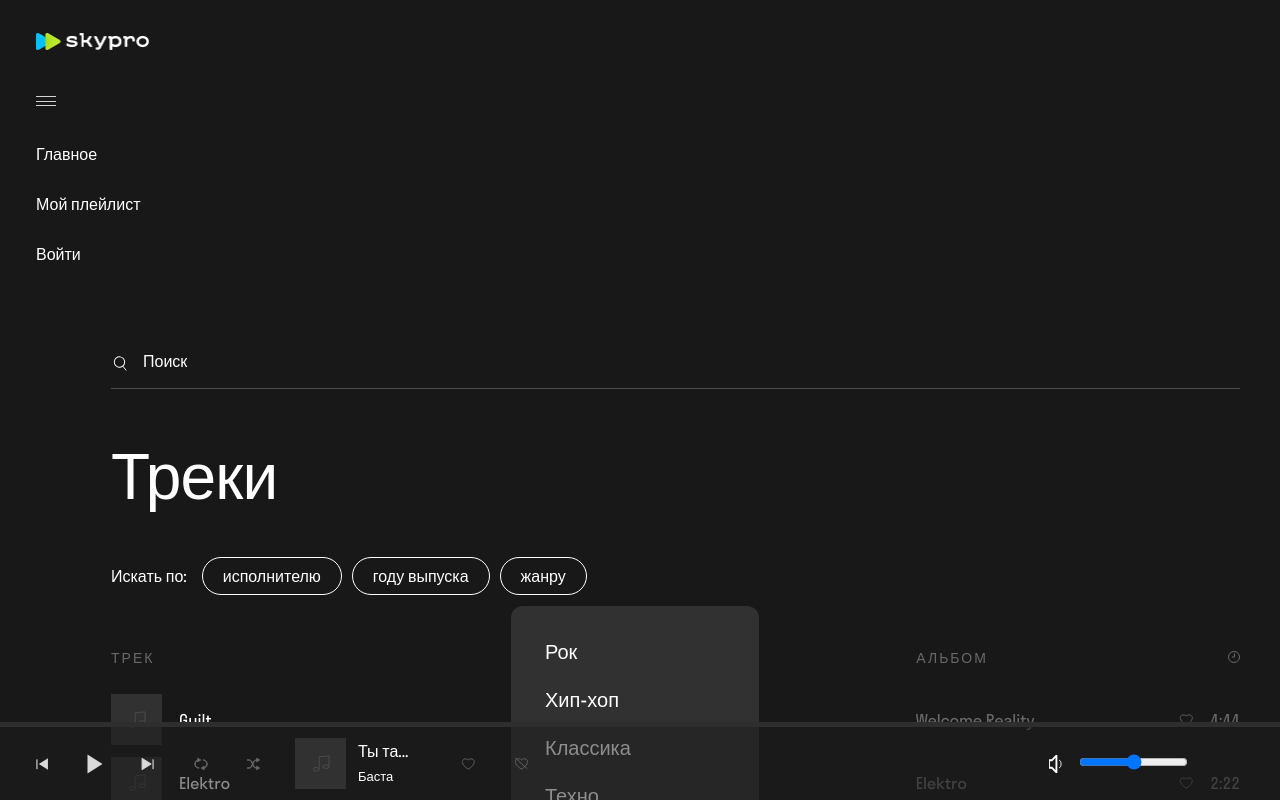
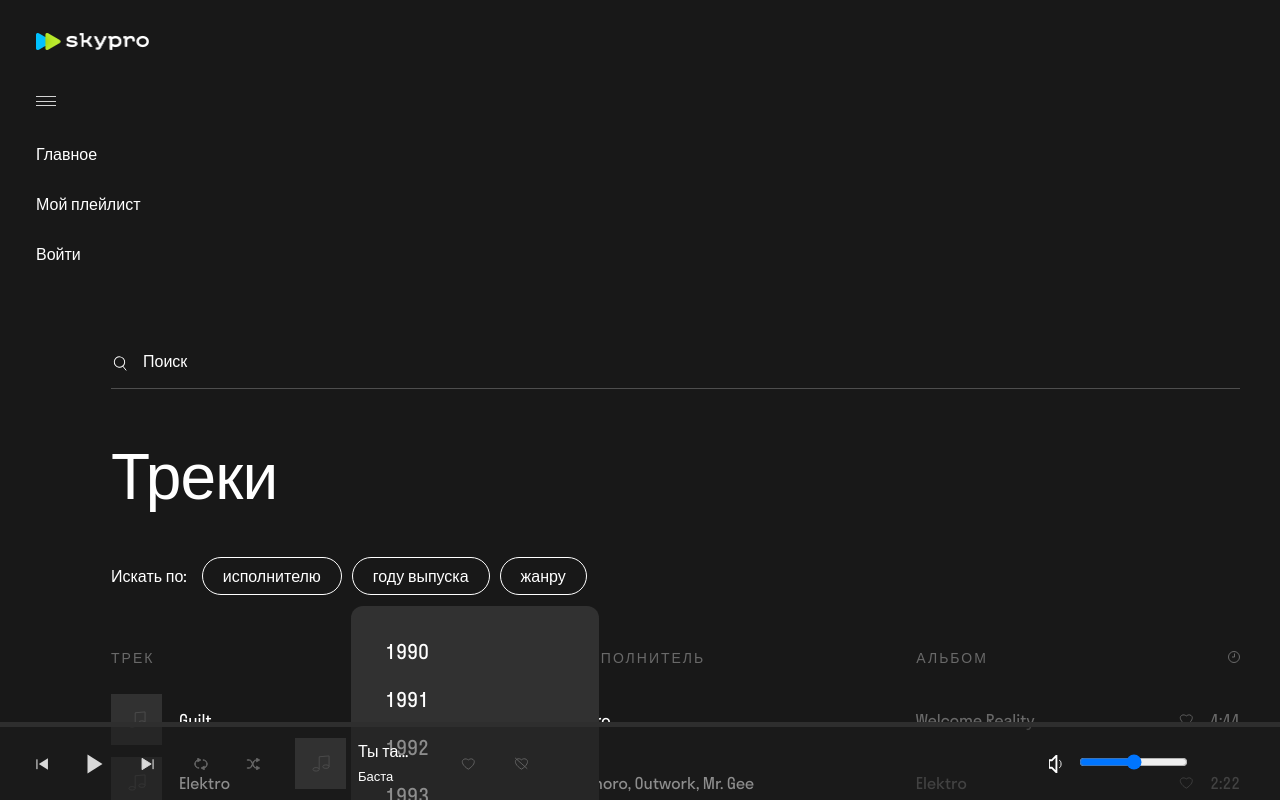
Before and after one commit to Bonds95/scypro_music, a React (Create React App) app: page / in a window 1280 px wide. Both pictures are taken after a click on the element "году выпуска". Built offline with nearby package versions, Linux system fonts and the light colour scheme.

Commit message:
доделал 3 задание

```diff
--- /dev/null
+++ b/src/components/FilterWindowYear.css
@@ -0,0 +1,27 @@
+.filter__wrapper-year{
+    position: relative;
+}
+
+.filter__window-year {
+    position: absolute;
+    top: 30px;
+    left: 240px;
+    width: 248px;
+    height: 305px;
+    background-color: #313131;
+    border-radius: 12px;
+    padding: 34px;
+
+}
+
+.filter__item-year {
+    font-weight: 400;
+    font-size: 20px;
+    line-height: 24px;
+    margin-bottom: 24px;
+}
+
+.filter__item-year:hover {
+    text-decoration: underline;
+    color: #B672FF;
+}
--- /dev/null
+++ b/src/components/FilterWindowYear.js
@@ -0,0 +1,16 @@
+import "./FilterWindowYear.css"
+
+export default function FilterWindowYear() {
+
+    return(
+        <div className="filter__wrapper-year">
+            <ul className="filter__window-year">
+            <li className="filter__item-year">1990</li>
+            <li className="filter__item-year">1991</li>
+            <li className="filter__item-year">1992</li>
+            <li className="filter__item-year">1993</li>
+            <li className="filter__item-year">1994</li>
+        </ul>
+        </div>
+    )
+}
--- a/src/components/TrackFilter.js
+++ b/src/components/TrackFilter.js
@@ -1,22 +1,36 @@
 import FilterWindowAuthor from "./FilterWindowAuthor";
 import FilterWindowGenre from "./FilterWindowGenre";
 import { useState } from "react";
+import FilterWindowYear from "./FilterWindowYear";
 
 export default function TrackFilter() {
-  const [filter, setFilter] = useState(false);
+  let [filter, setFilter] = useState(false);
 
   function handleClick() {
     setFilter(!filter);
+    setFilter2((filter2 = false));
+    setFilter3((filter3 = false));
   }
-  const [filter2, setFilter2] = useState(false);
+  let [filter2, setFilter2] = useState(false);
 
   function handleClick2() {
     setFilter2(!filter2);
+    setFilter((filter = false));
+    setFilter3((filter3 = false));
+  }
+
+  let [filter3, setFilter3] = useState(false);
+
+  function handleClick3() {
+    setFilter3(!filter3);
+    setFilter((filter = false));
+    setFilter2((filter2 = false));
   }
   return (
     <div className="centerblock__filter filter">
       {filter && <FilterWindowAuthor />}
-      {filter2 && <FilterWindowGenre />}
+      {filter2 && <FilterWindowYear />}
+      {filter3 && <FilterWindowGenre />}
 
       <div className="filter__title">Искать по:</div>
       <div
@@ -31,7 +45,12 @@ export default function TrackFilter() {
       >
         году выпуска
       </div>
-      <div className="filter__button button-genre _btn-text">жанру</div>
+      <div
+        onClick={handleClick3}
+        className="filter__button button-genre _btn-text"
+      >
+        жанру
+      </div>
     </div>
   );
 }
```
